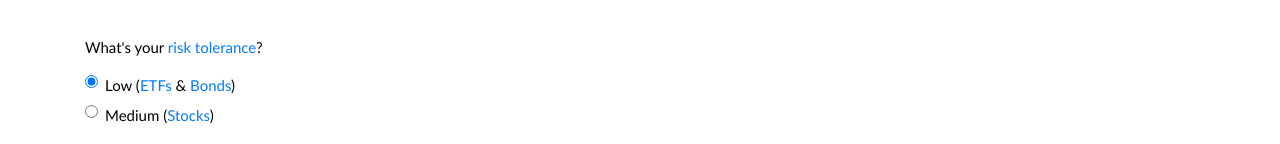
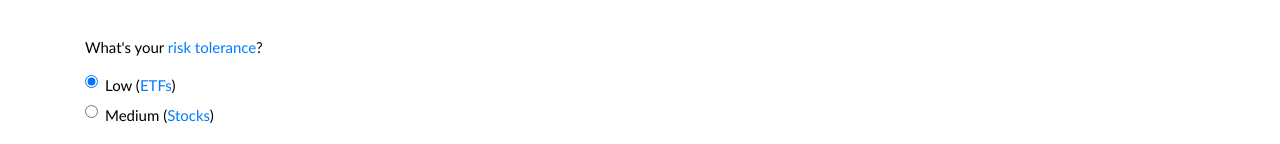
Before and after one commit to Piejak/antm-hackgt-2019, a React (Create React App) app in the folder zazu/: page / in a window 1280 px wide. Shown: the part 254-398 px from the top of the page. Built offline with nearby package versions, Linux system fonts and the light colour scheme.

Commit message:
Update portfolio contents

```diff
--- a/zazu/src/PortfolioForm.js
+++ b/zazu/src/PortfolioForm.js
@@ -71,7 +71,7 @@ class PortfolioForm extends React.Component {
                     instruments being used */}
                     <Form.Check
                     type="radio"
-                    label= {<div> Low (<ETFHover/> & <BondHover/>)</div>}
+                    label= {<div> Low (<ETFHover/>)</div>}
                     name="saveRiskRadios"
                     id = "saveRiskRadiosLow"
                     value = "low"
```
